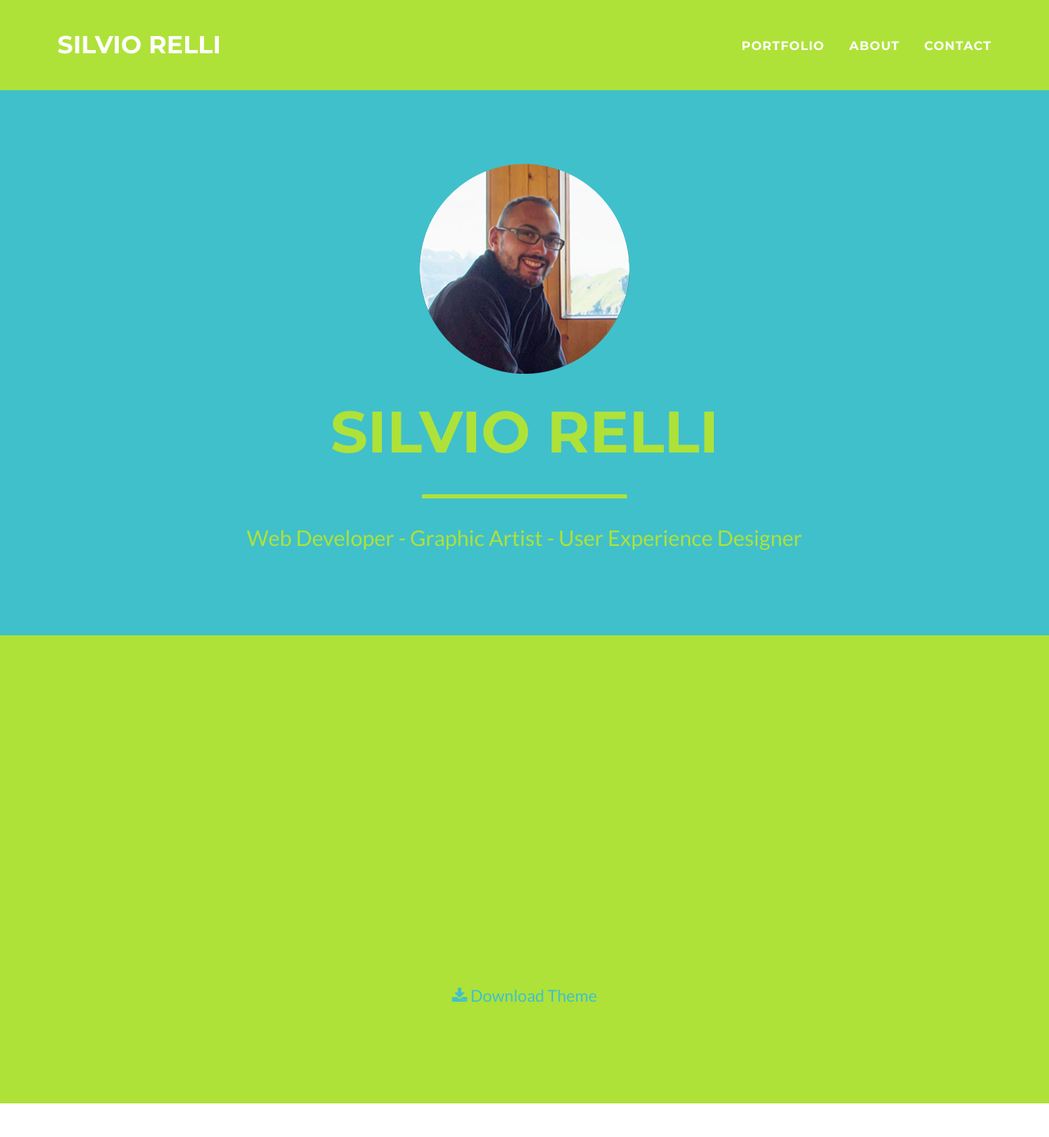
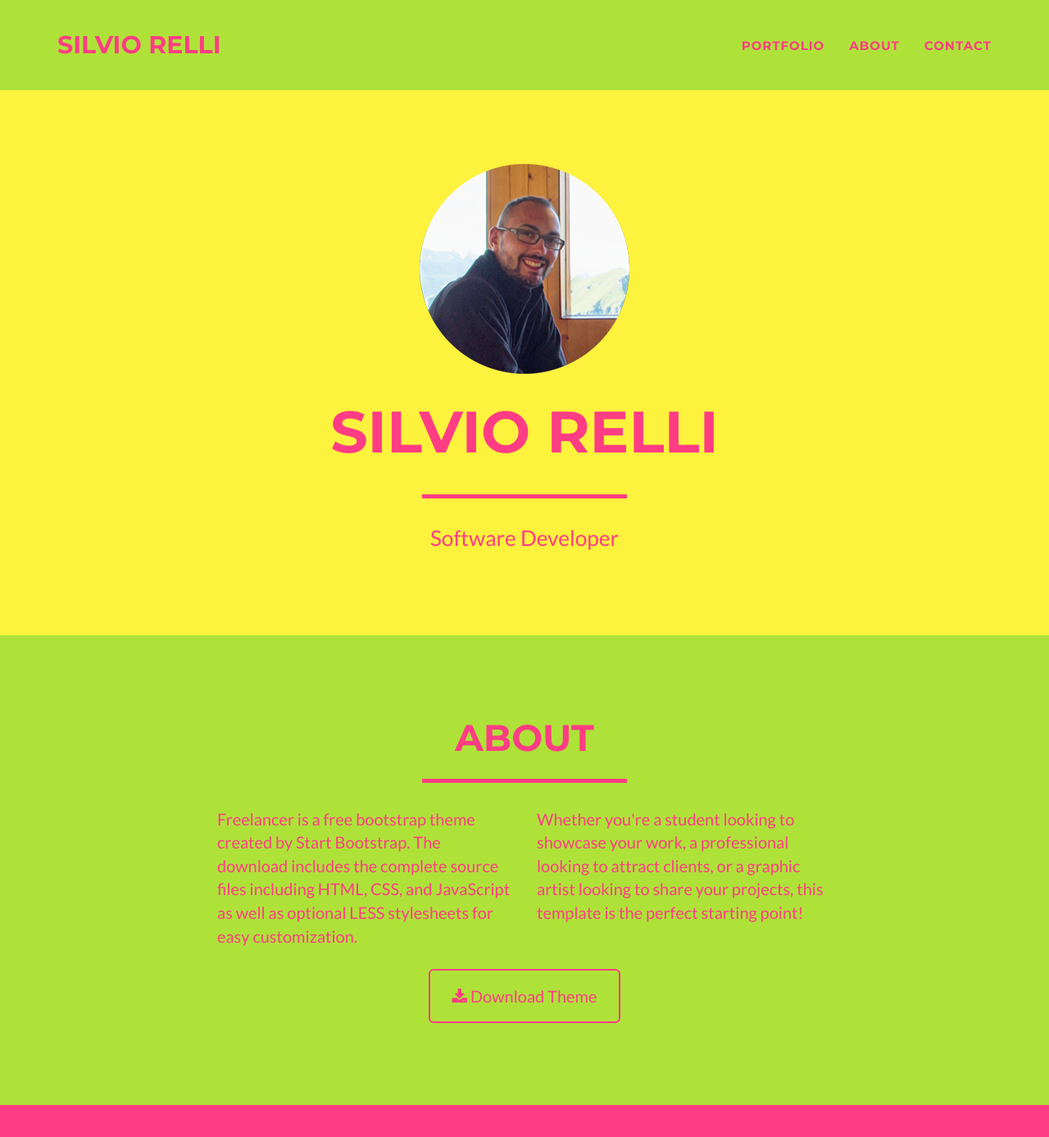
Before and after one commit to silviorelli/relli_it, a Jekyll site: the page built from index.html, in a window 1280 px wide and 1400 px high. Shown: the top 1387 px of the window at 82% size. Built offline with Jekyll 4.4.1, drawn with Linux system fonts in a browser that asks for light colours; some of the changed lines change nothing that is shown; some of the changed text lies outside the part shown.

Commit message:
Config colors and base settings

```diff
--- a/_config.yml
+++ b/_config.yml
@@ -2,9 +2,9 @@
 title: Silvio Relli
 email: silvio@relli.it
 url: https://relli.it
-description: "Write an awesome description for your new site here. You can edit this line in _config.yml. It will appear in your document head meta (for Google search results) and in your feed.xml site description."
-keywords: "your keywords, separated by commas"
-skills: "Web Developer - Graphic Artist - User Experience Designer"
+description: "Silvio Relli - Software developer, Ruby on Rails, Javascript, React"
+keywords: "Ruby on Rails, Javascript, React, JS"
+skills: "Software Developer"
 meta_author: Silvio Relli
 
 # Google webmaster tools
@@ -26,34 +26,38 @@ disqus_shortname: myshortname
 # Color settings (hex-codes without the leading hash-tag)
 # http://www.colourlovers.com/palette/46688/fresh_cut_day
 color:
-  # primary: 18bc9c #80B3FF
-  primary: 40C0CB
-  primary-rgb: "64,192,203" #"128,179,255"
-  # secondary: 2c3e50 #FD6E8A
-  secondary: AEE239 #FD6E8A
-  # secondary-dark: 233140 #A2122F
-  secondary-dark: 8FBE00 #A2122F
-  white: F9F2E7
+  primary: FDF23E # giallo
+  secondary: AEE239 # verde
+  secondary-dark: 8FBE00 # verde scuro
+  tertiary: FF3D84 # rosa
+
+# http://www.colourlovers.com/palette/159853/Pink_Parrot
+# sfondo giallo (FDF23E) e scritte rosa (FF3D84)
+# sfondo verde (AEE239) e scritte rosa (FF3D84)
+# sfondo rosa (FF3D84) e scritte verdi (AEE239)
 
 # Footer settings
 footer:
   copyright: Silvio Relli
   location: Florence, Italy
-  social: "@silviorelli"
+  social: "Keep in touch!"
   credits: Credits
 
 # Social networks usernames (many more available: google-plus, flickr, dribbble, pinterest, instagram, tumblr, linkedin, etc.)
 social:
+  - title: linkedin
+    url: https://www.linkedin.com/in/silviorelli/
+  - title: github
+    url: http://github.com/silviorelli
+  - title: stack-overflow
+    url: https://stackoverflow.com/users/1406791/silvio-relli
   - title: twitter
-    url: http://twitter.com/jekyllrb
+    url: https://twitter.com/silviorelli
   - title: facebook
-    url:
-  - title: stack-overflow
-    url: http://stackoverflow.com/questions/tagged/jekyll
-  - title: bitbucket
-    url: http://bitbucket.org/jekyll
-  - title: github
-    url: http://github.com/jekyll
+    url: https://facebook.com/silviorelli
+  - title: instagram
+    url: https://www.instagram.com/silviorelli/
+
 
 # Postal address (add as many lines as necessary)
 address:
```
